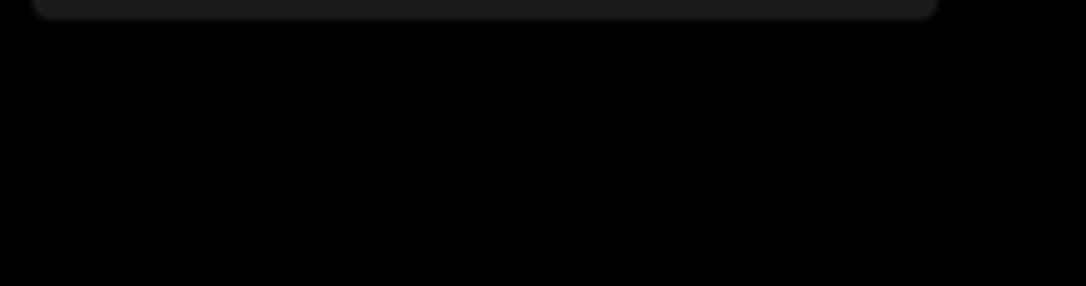
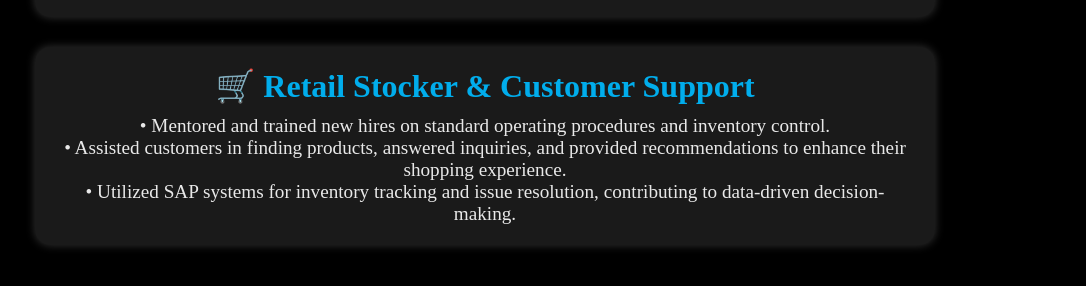
Before and after one commit to iamTMW/my-website, a plain HTML site: page services.html in a window 1280 px wide. Shown: the part 746-1032 px from the top of the page, without its empty margins (155-1241 px from the left). Before the commit the page ends 900 px from the top, so only its background shows below. Drawn offline with Linux system fonts and the light colour scheme.

Commit message:
Updated services page

```diff
--- a/services.html
+++ b/services.html
@@ -170,6 +170,12 @@
                 • Built AI-powered chatbots to enhance customer service efficiency.<br>
                 • Analyzed large datasets for actionable insights & business growth.</p>
         </div>
+        <div class="service-card">
+            <h2> 🛒 Retail Stocker & Customer Support</h2>
+            <p>• Mentored and trained new hires on standard operating procedures and inventory control. <br>
+                • Assisted customers in finding products, answered inquiries, and provided recommendations to enhance their shopping experience.<br>
+                • Utilized SAP systems for inventory tracking and issue resolution, contributing to data-driven decision-making.</p>
+        </div>
     </div>
 </body>
 
```
